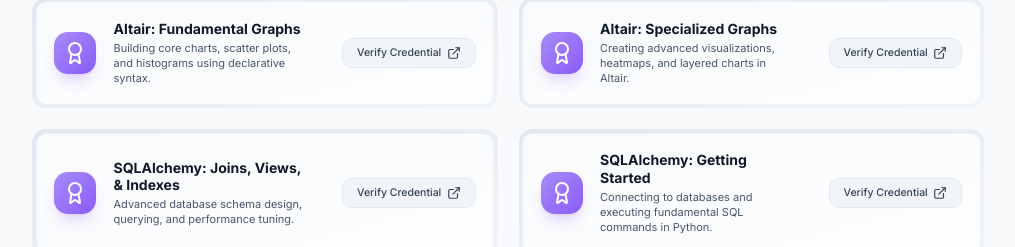
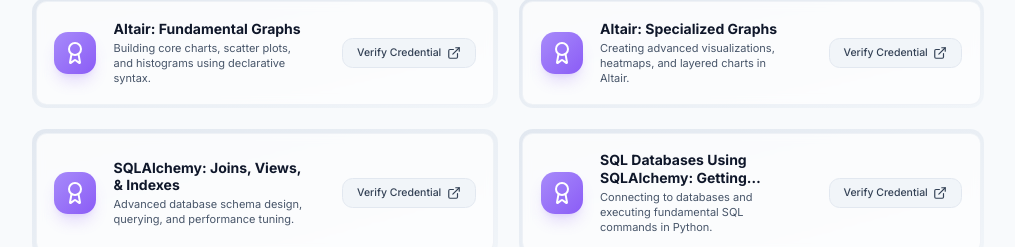
Before and after one commit to rclynn/my-portfolio, a React (Vite) app: page /certifications in a window 1280 px wide. Shown: the part 6348-6595 px from the top of the page, without its empty margins (132-1147 px from the left). Built offline with nearby package versions, Linux system fonts and the light colour scheme.

Commit message:
content: update SQLAlchemy Getting Started certification title

```diff
--- a/src/data/portfolioData.js
+++ b/src/data/portfolioData.js
@@ -705,7 +705,7 @@
     category: 'Professional',
   },
   {
-    title: 'SQLAlchemy: Getting Started',
+    title: 'SQL Databases Using SQLAlchemy: Getting Started',
     issuer: 'Professional Certification',
     description: 'Connecting to databases and executing fundamental SQL commands in Python.',
     link: '/certifications/SQL Databases Using SQLAlchemy_ Getting Started.png',
```
